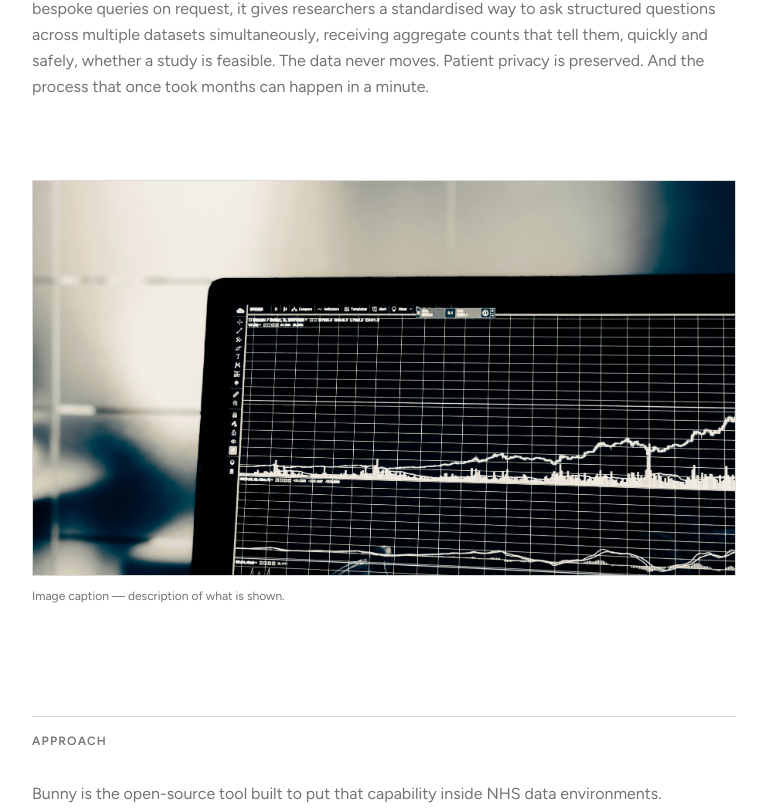
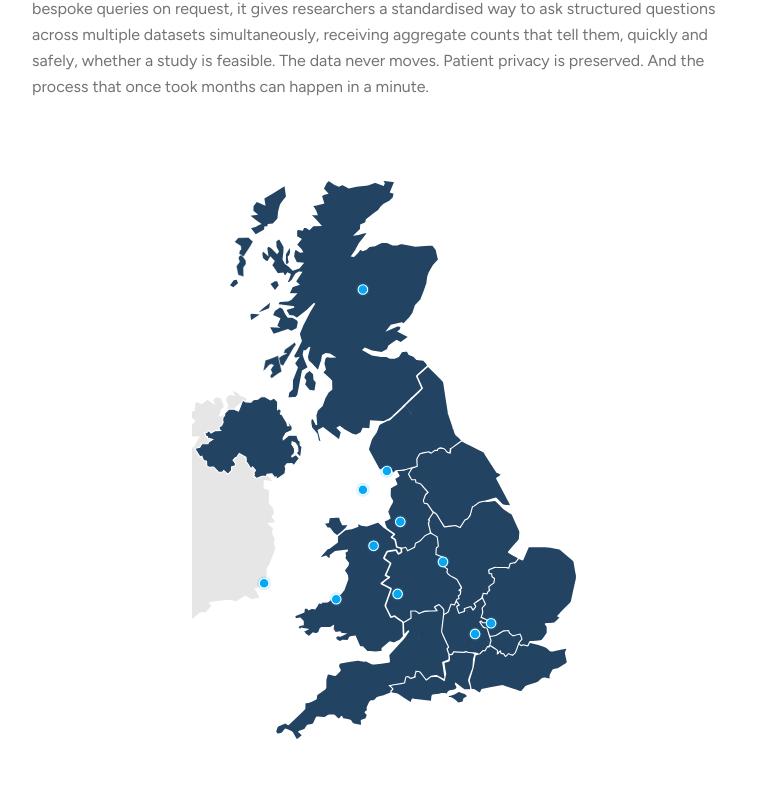
Before and after one commit to federated-research/ac.uk, a Next.js app in the folder website/: page /impact/cohort-discovery in a window 1280 px wide. Shown: the part 1410-2220 px from the top of the page, without its empty margins (256-1023 px from the left). Built offline with nearby package versions, Linux system fonts and the light colour scheme.

Commit message:
An incorrect map is better than no map

```diff
--- a/website/app/impact/cohort-discovery/page.tsx
+++ b/website/app/impact/cohort-discovery/page.tsx
@@ -4,10 +4,11 @@ import {
   Summary,
   SectionBreak,
   Prose,
-  Figure,
   Quote,
   Resources,
 } from "@/components/core/case-study";
+import { UKMap } from "@/components/core/uk-map";
+import { FadeIn } from "@/components/core/fade-in";
 
 export default function Page() {
   return (
@@ -49,11 +50,11 @@ export default function Page() {
         </p>
       </Prose>
 
-      <Figure
-        src="/image.jpg"
-        caption="Image caption — description of what is shown."
-        aspect="16/9"
-      />
+      <div className="mx-auto max-w-3xl px-6 lg:px-8 py-8 md:py-12">
+        <FadeIn>
+          <UKMap />
+        </FadeIn>
+      </div>
 
       <SectionBreak label="Approach" />
 
@@ -91,7 +92,6 @@ export default function Page() {
         attribution="Name, Role at CPRD"
       />
 
-      <Figure src="/image.jpg" aspect="21/9" />
 
       <SectionBreak />
 
--- /dev/null
+++ b/website/components/core/uk-map.tsx
@@ -0,0 +1,123 @@
+"use client";
+
+import { useState } from "react";
+
+const SKY = "#03A9F4";
+
+const cities: { name: string; x: number; y: number }[] = [
+  { name: "Dundee", x: 640, y: 410 },
+  { name: "London", x: 1060, y: 1700 },
+  { name: "Swansea", x: 270, y: 1510 },
+  { name: "Nottingham", x: 780, y: 1280 },
+  { name: "Oxford", x: 770, y: 1550 },
+  { name: "Bristol", x: 540, y: 1570 },
+  { name: "Cambridge", x: 940, y: 1430 },
+  { name: "Canterbury", x: 1120, y: 1660 },
+  { name: "Birmingham", x: 680, y: 1370 },
+  { name: "Manchester", x: 640, y: 1160 },
+  { name: "Yorkshire", x: 730, y: 1090 },
+];
+
+const MARKER_R = 18;
+const TOOLTIP_OFFSET = 32;
+
+export function UKMap() {
+  const [active, setActive] = useState<string | null>(null);
+
+  return (
+    <div className="relative w-full max-w-sm mx-auto">
+      <img
+        src="/images/uk.svg"
+        alt="Map of the United Kingdom"
+        className="w-full h-auto block"
+      />
+      <svg
+        viewBox="0 0 1438 2091"
+        className="absolute inset-0 w-full h-full"
+        preserveAspectRatio="xMidYMid meet"
+      >
+        {cities.map((city) => (
+          <g
+            key={city.name}
+            onMouseEnter={() => setActive(city.name)}
+            onMouseLeave={() => setActive(null)}
+            className="cursor-pointer"
+          >
+            {/* Pulse ring */}
+            <circle cx={city.x} cy={city.y} r={MARKER_R + 8} fill={SKY} opacity={0.15}>
+              <animate
+                attributeName="r"
+                from={String(MARKER_R)}
+                to={String(MARKER_R + 16)}
+                dur="2s"
+                repeatCount="indefinite"
+              />
+              <animate
+                attributeName="opacity"
+                from="0.4"
+                to="0"
+                dur="2s"
+                repeatCount="indefinite"
+              />
+            </circle>
+
+            {/* Marker dot */}
+            <circle
+              cx={city.x}
+              cy={city.y}
+              r={MARKER_R}
+              fill={SKY}
+              stroke="white"
+              strokeWidth={4}
+            />
+
+            {/* Larger invisible hit area */}
+            <circle
+              cx={city.x}
+              cy={city.y}
+              r={MARKER_R + 12}
+              fill="transparent"
+            />
+
+            {/* Tooltip */}
+            {active === city.name && (
+              <g>
+                <rect
+                  x={city.x - 100}
+                  y={city.y - TOOLTIP_OFFSET - 52}
+                  width={200}
+                  height={48}
+                  rx={0}
+                  className="fill-foreground"
+                />
+                {/* Arrow */}
+                <polygon
+                  points={`${city.x - 8},${city.y - TOOLTIP_OFFSET - 4} ${city.x + 8},${city.y - TOOLTIP_OFFSET - 4} ${city.x},${city.y - TOOLTIP_OFFSET + 6}`}
+                  className="fill-foreground"
+                />
+                <text
+                  x={city.x}
+                  y={city.y - TOOLTIP_OFFSET - 34}
+                  textAnchor="middle"
+                  className="fill-background text-[20px] font-semibold"
+                  style={{ fontFamily: "var(--font-sans)" }}
+                >
+                  Bunny install
+                </text>
+                <text
+                  x={city.x}
+                  y={city.y - TOOLTIP_OFFSET - 14}
+                  textAnchor="middle"
+                  className="fill-background/70 text-[16px]"
+                  style={{ fontFamily: "var(--font-sans)" }}
+                >
+                  {city.name}
+                </text>
+              </g>
+            )}
+          </g>
+        ))}
+      </svg>
+    </div>
+  );
+}
```
Also changed, not shown: website/public/images/uk.svg (added).
